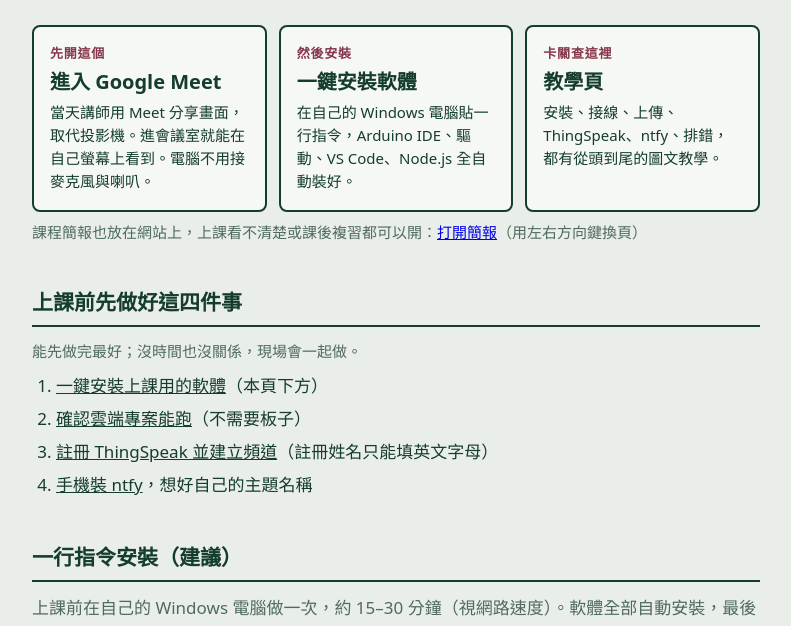
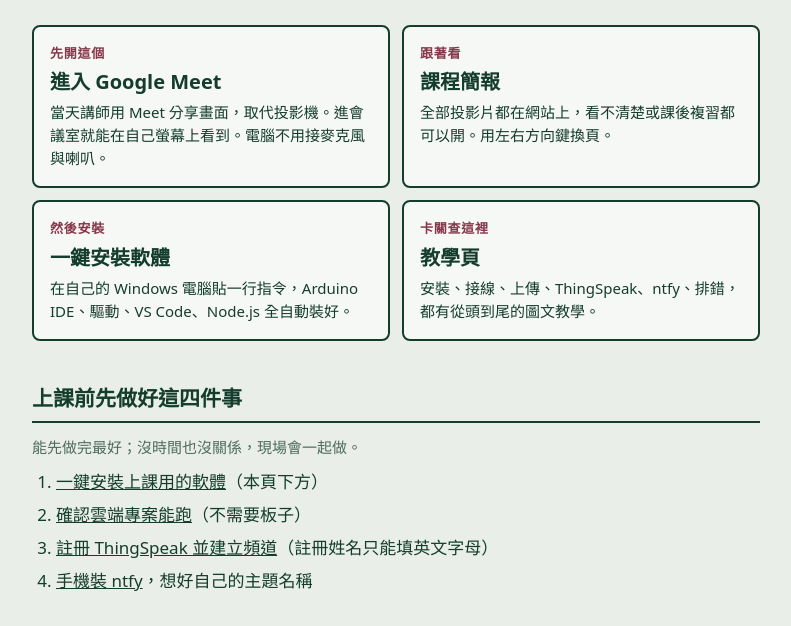
Before and after one commit to homesin/arduino-workshop, a plain HTML site: page index.html in a window 1280 px wide. Shown: the part 148-774 px from the top of the page, without its empty margins (244-1035 px from the left). Drawn offline with Linux system fonts and the light colour scheme.

Commit message:
202611111930

```diff
--- a/index.html
+++ b/index.html
@@ -26,7 +26,7 @@
   h2 { margin: 40px 0 12px; font-size: 21px; border-bottom: 2px solid var(--ink); padding-bottom: 4px; }
   .lead { margin: 0; color: var(--mute); }
   html { scroll-behavior: smooth; }
-  .hub { display: grid; grid-template-columns: repeat(3, 1fr); gap: 12px; margin: 28px 0 0; }
+  .hub { display: grid; grid-template-columns: repeat(2, 1fr); gap: 12px; margin: 28px 0 0; }
   .hub .card {
     display: flex; flex-direction: column; gap: 6px; padding: 16px; text-decoration: none; color: var(--ink);
     background: var(--card); border: 2px solid var(--ink); border-radius: 8px; font-size: 15px; line-height: 1.55;
@@ -38,7 +38,7 @@
   ol.prep { margin: 8px 0 0; padding-left: 24px; }
   ol.prep li { margin: 4px 0; }
   ol.prep a { color: var(--ink); }
-  @media (max-width: 640px) { .hub { grid-template-columns: 1fr; } }
+  @media (max-width: 560px) { .hub { grid-template-columns: 1fr; } }
   ol.steps { list-style: none; padding: 0; margin: 0; counter-reset: s; }
   ol.steps > li {
     counter-increment: s; position: relative; padding: 16px 16px 16px 60px; margin: 12px 0;
@@ -103,6 +103,11 @@
       <b>進入 Google Meet</b>
       <span>當天講師用 Meet 分享畫面，取代投影機。進會議室就能在自己螢幕上看到。電腦不用接麥克風與喇叭。</span>
     </a>
+    <a class="card" href="slides/">
+      <span class="tag">跟著看</span>
+      <b>課程簡報</b>
+      <span>全部投影片都在網站上，看不清楚或課後複習都可以開。用左右方向鍵換頁。</span>
+    </a>
     <a class="card" href="#install">
       <span class="tag">然後安裝</span>
       <b>一鍵安裝軟體</b>
@@ -114,7 +119,6 @@
       <span>安裝、接線、上傳、ThingSpeak、ntfy、排錯，都有從頭到尾的圖文教學。</span>
     </a>
   </nav>
-  <p class="note">課程簡報也放在網站上，上課看不清楚或課後複習都可以開：<a href="slides/">打開簡報</a>（用左右方向鍵換頁）</p>
 
   <h2>上課前先做好這四件事</h2>
   <p class="note" style="margin-top:0">能先做完最好；沒時間也沒關係，現場會一起做。</p>
@@ -195,7 +199,7 @@
   <h2>卡住了？查教學頁</h2>
   <p class="note">安裝、上傳、接線、雲端、ThingSpeak、ntfy 都有從頭到尾的圖文教學，上課卡住時、或課後在自己的電腦上複習都可以查（Arduino 套件是借用的，歸還方式請看現場說明）：<a href="guide/">教學頁總覽</a></p>
 
-  <footer>教材版本 2026-11-11 18:42</footer>
+  <footer>教材版本 2026-11-11 19:30</footer>
 </main>
 
 <script>
@@ -223,7 +227,7 @@
     setTimeout(() => copy.textContent = '複製', 1500);
   });
   // 重新部署後檔名不變，加版本參數避免拿到瀏覽器快取的舊 zip
-  document.getElementById('zip').href += '?v=' + encodeURIComponent('2026-11-11 18:42');
+  document.getElementById('zip').href += '?v=' + encodeURIComponent('2026-11-11 19:30');
   show('full');
 </script>
 <!--copybtn-->
```
